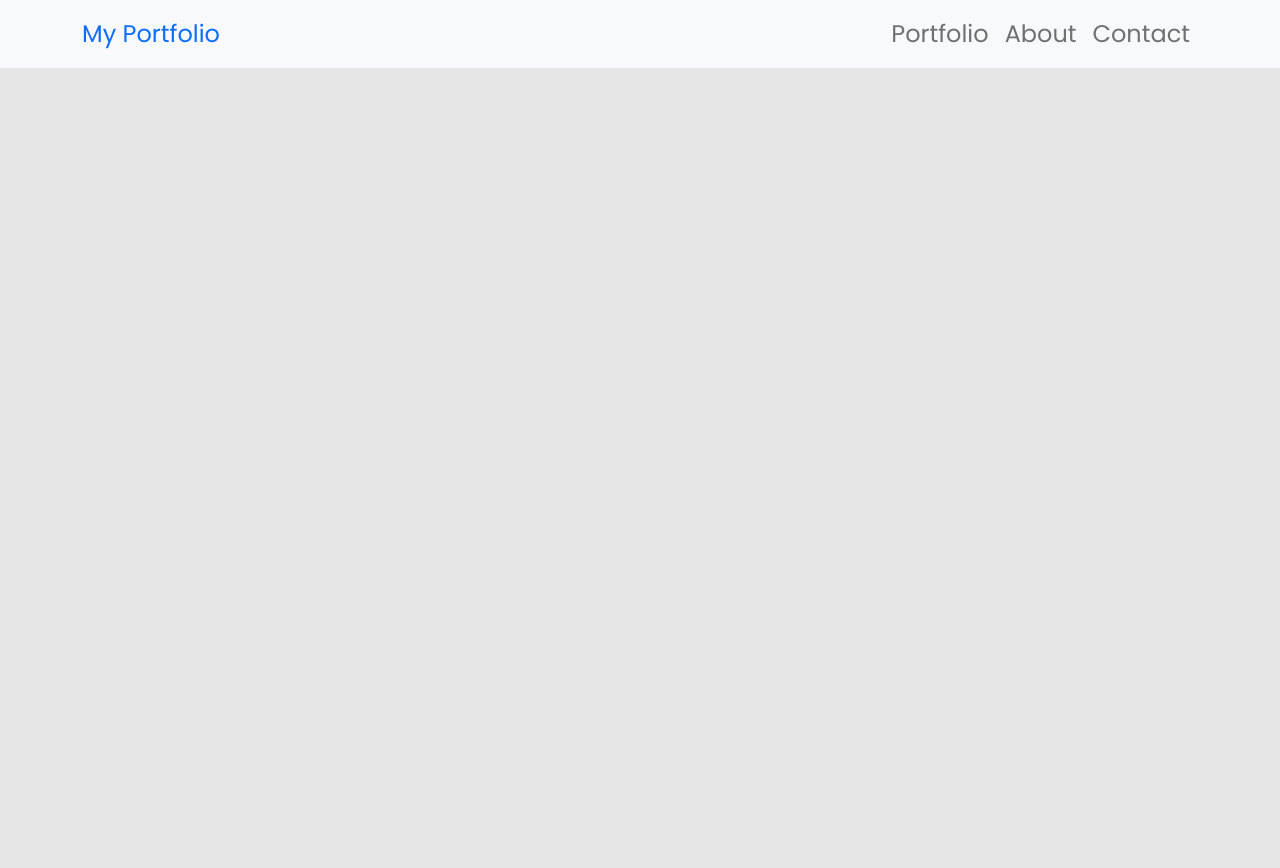
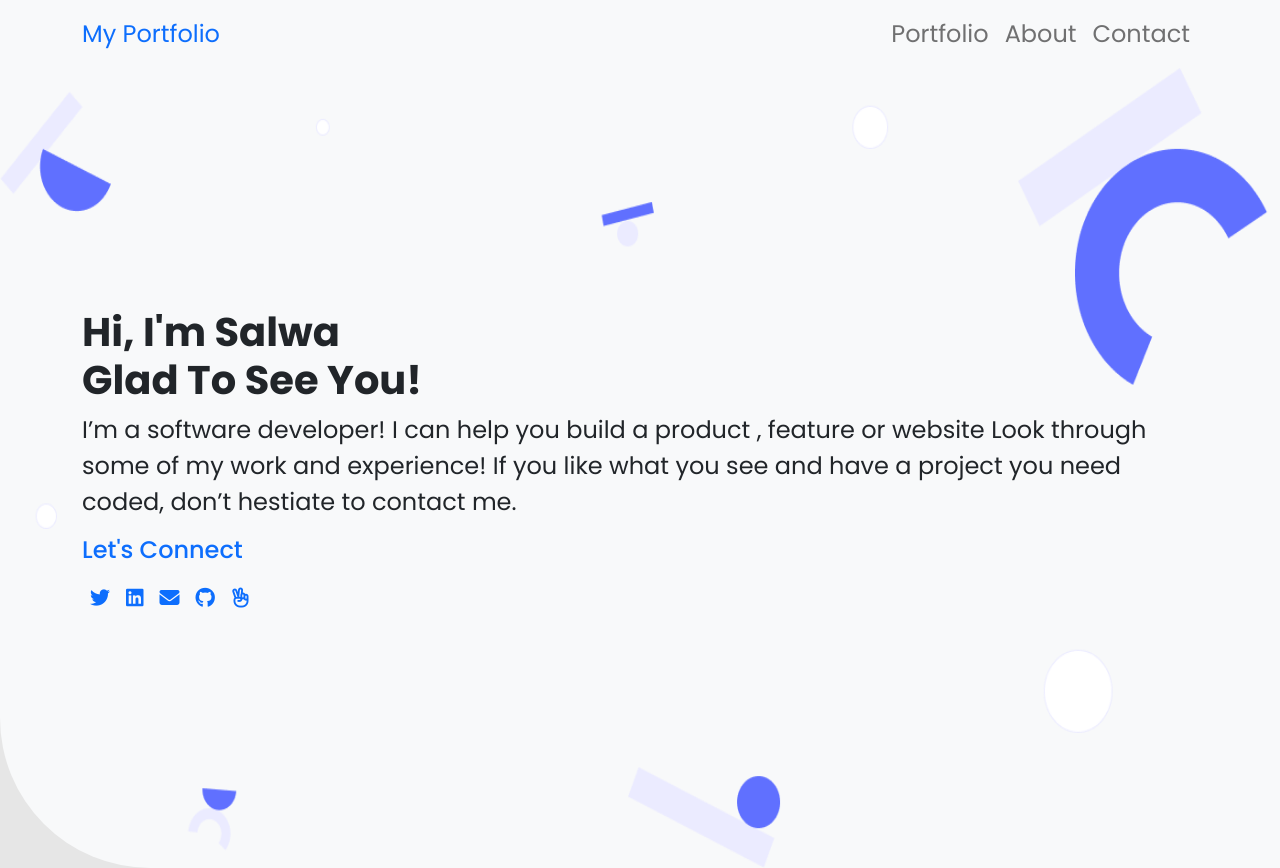
Before and after one commit to RoyJumah/try-bootstrap, a plain HTML site: page index.html in a window 1280 px wide. Before the commit the page ends 800 px from the top, so only its background shows below. Drawn offline with nearby package versions, Linux system fonts and the light colour scheme.

Commit message:
add headline section using bootstrap

```diff
--- a/index.html
+++ b/index.html
@@ -80,6 +80,80 @@
           </div>
         </div>
       </nav>
+
+      <section
+        class="bg-light text-dark p-5 bg-image d-flex align-items-center bg-light"
+        style="
+          background-image: url('images/Header\ bg.png');
+          height: 100vh;
+          background-repeat: no-repeat;
+          background-size: 100% 100%;
+
+          border-bottom-left-radius: 150px;
+        "
+        ;
+      >
+        <div class="container">
+          <h1 class="fs-9 fw-bold text-capitalize">
+            Hi, I'm Salwa<br />
+            Glad to see you!
+          </h1>
+
+          <p class="fs-4">
+            I’m a software developer! I can help you build a product , feature
+            or website Look through some of my work and experience! If you like
+            what you see and have a project you need coded, don’t hestiate to
+            contact me.
+          </p>
+          <h2 class="text-capitalize fs-4 text-primary">Let's Connect</h2>
+
+          <ul class="social-icons d-flex list-unstyled mt-4">
+            <li>
+              <a href="#">
+                <i
+                  class="social-icon fa-brands fa-twitter mx-2 fs-5"
+                  aria-label="Twitter icon"
+                ></i>
+              </a>
+            </li>
+
+            <li>
+              <a href="#">
+                <i
+                  class="social-icon fa-brands fa-linkedin mx-2 fs-5"
+                  aria-label="Linkedin icon"
+                ></i>
+              </a>
+            </li>
+
+            <li>
+              <a href="#">
+                <i
+                  class="social-icon fa-solid fa-envelope mx-2 fs-5"
+                  aria-label="Email icon"
+                ></i>
+              </a>
+            </li>
+            <li>
+              <a href="#">
+                <i
+                  class="social-icon fa-brands fa-github mx-2 fs-5"
+                  aria-label="Github icon"
+                ></i>
+              </a>
+            </li>
+            <li>
+              <a href="#">
+                <i
+                  class="social-icon fa-regular fa-hand-peace mx-2 fs-5"
+                  aria-label="hand-peace sign"
+                ></i>
+              </a>
+            </li>
+          </ul>
+        </div>
+      </section>
+
     </main>
   </body>
 </html>
```
